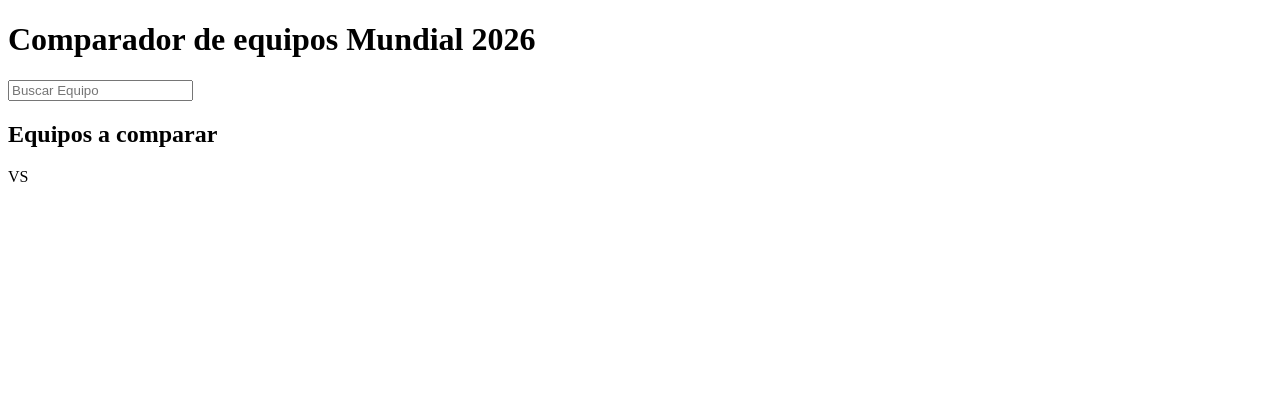
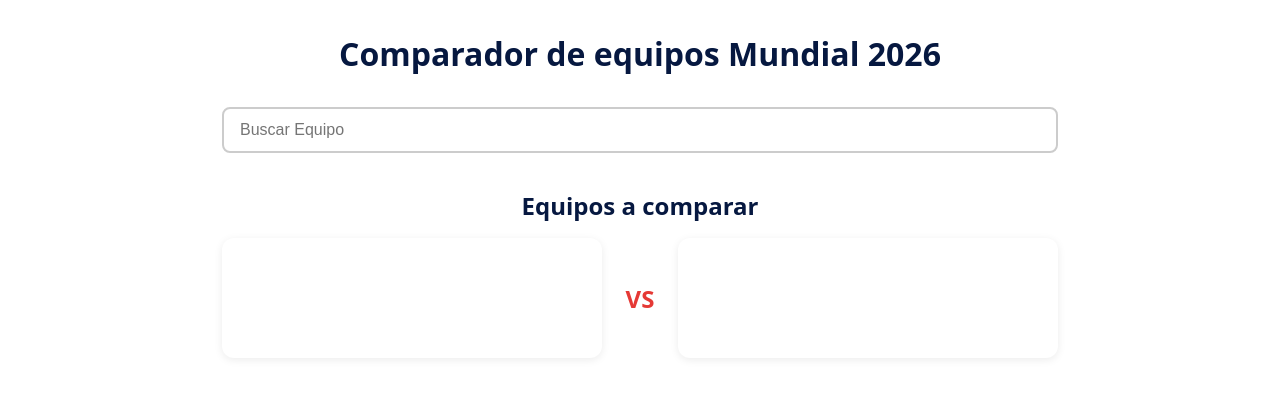
Before and after one commit to JorgeGonzalez-18/Portafolio-ISW521, a plain HTML site: page LAB#2_BuscadorComparador/index.html in a window 1280 px wide. Drawn offline with Linux system fonts and the light colour scheme.

Commit message:
feat:implement style

```diff
--- a/LAB#2_BuscadorComparador/css/style.css
+++ b/LAB#2_BuscadorComparador/css/style.css
@@ -1 +1,98 @@
-:root {}
+* {
+    margin: 0;
+    padding: 0;
+    box-sizing: border-box;
+}
+
+body {
+    font-family: system-ui, sans-serif;
+    background: #ffffff;
+    color: #1a1a1a;
+    padding: 2rem;
+    max-width: 900px;
+    margin: 0 auto;
+}
+
+header h1 {
+    text-align: center;
+    margin-bottom: 2rem;
+    color: #061840;
+}
+
+/* Input de búsqueda */
+#inputBusquedaEquipos {
+    width: 100%;
+    padding: 0.75rem 1rem;
+    font-size: 1rem;
+    border: 2px solid #ccc;
+    border-radius: 8px;
+    outline: none;
+}
+
+#inputBusquedaEquipos:focus {
+    border-color: #061840;
+}
+
+/* Dropdown de sugerencias */
+#dropdownEquipos {
+    list-style: none;
+    margin-top: 4px;
+    border-radius: 8px;
+    overflow: hidden;
+}
+
+#dropdownEquipos li {
+    padding: 0.6rem 1rem;
+    background: #fff;
+    border-bottom: 1px solid #eee;
+    cursor: pointer;
+}
+
+#dropdownEquipos li:hover {
+    background: #061840;
+    color: #fff;
+}
+
+/* Sección de comparación */
+#comparadorSection h2 {
+    margin: 2rem 0 1rem;
+    color: #061840;
+}
+
+#columnas {
+    display: flex;
+    gap: 1.5rem;
+}
+
+#columnas article {
+    flex: 1;
+    background: #fff;
+    border-radius: 12px;
+    padding: 1.5rem;
+    text-align: center;
+    box-shadow: 0 2px 8px rgba(0, 0, 0, 0.08);
+    min-height: 120px;
+}
+
+#columnas article img {
+    width: 100px;
+    margin: 1rem 0;
+    border: 1px solid #ddd;
+}
+
+#columnas article h4 {
+    font-size: 1.3rem;
+    color: #061840;
+}
+
+
+#comparadorSection h2 {
+    text-align: center;
+}
+
+#vs {
+    align-self: center;
+    font-weight: bold;
+    font-size: 1.5rem;
+    color: #E53935;
+}
```
